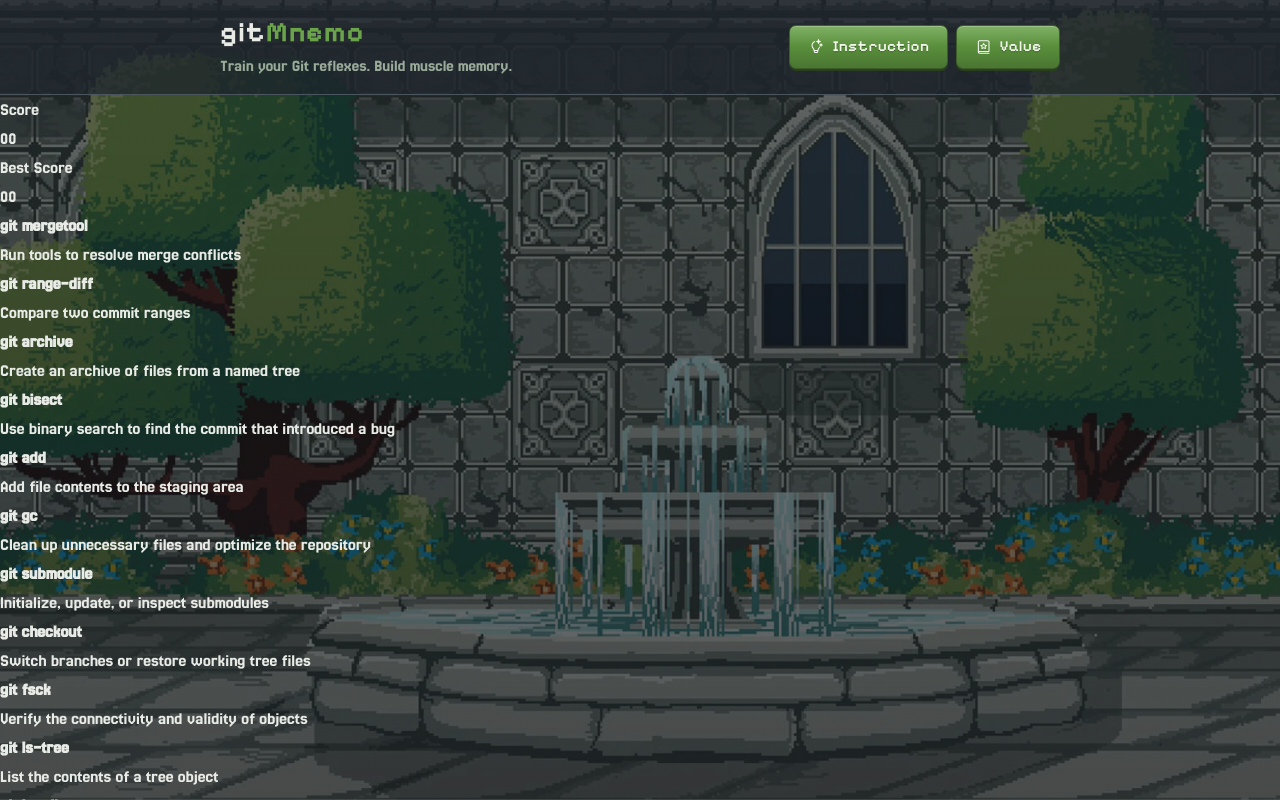
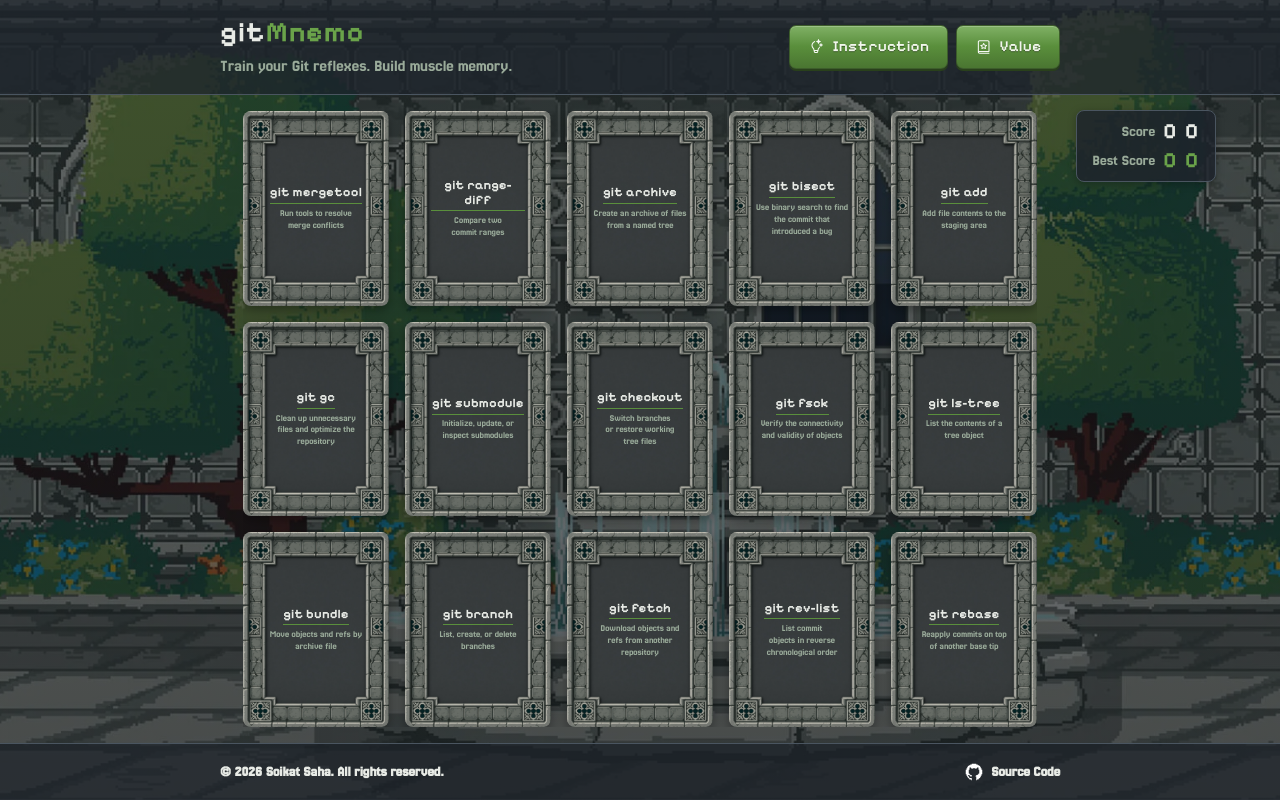
Before and after one commit to soikat27/git-mnemo, a React (Vite) app: page / in a window 1280 px wide. Shown: the top 800 px of the page. Built offline with nearby package versions, Linux system fonts and the light colour scheme.

Commit message:
style: add css stylings to CardGrid and ScoreBoard components

```diff
--- a/src/components/CardGrid.jsx
+++ b/src/components/CardGrid.jsx
@@ -1,5 +1,6 @@
 import { useEffect, useState } from "react";
 import GitCard from "./GitCard.jsx";
+import "../styles/CardGrid.css";
 
 export default function CardGrid() {
     const [commands, setCommands] = useState([]);
@@ -42,9 +43,16 @@ export default function CardGrid() {
 
 
     return (
-        <div>
+        <div className="card-grid">
             {
-                commands.map(command => <GitCard command={command.command} description={command.description} />)
+                commands.map(command => (
+                    <div className="card-grid__cell" key={command.command}>
+                        <GitCard
+                            command={command.command}
+                            description={command.description}
+                        />
+                    </div>
+                ))
             }
         </div>
     );
--- a/src/components/GameArea.jsx
+++ b/src/components/GameArea.jsx
@@ -1,5 +1,6 @@
 import CardGrid from "./CardGrid.jsx";
 import ScoreBoard from "./ScoreBoard.jsx";
+import "../styles/GameArea.css";
 
 export default function GameArea() {
     return (
@@ -7,6 +8,5 @@ export default function GameArea() {
             <ScoreBoard />
             <CardGrid />
         </div>
-
     );
 }
--- a/src/components/GitCard.jsx
+++ b/src/components/GitCard.jsx
@@ -1,8 +1,10 @@
-export default function GitCard({command, description}) {
-    return (
-        <div>
-            <h4>{command}</h4>
-            <p>{description}</p>
-        </div>
-    );
+import "../styles/GitCard.css";
+
+export default function GitCard({ command, description }) {
+  return (
+    <div className="git-card">
+      <h4 className="git-card__command">{command}</h4>
+      <p className="git-card__description">{description}</p>
+    </div>
+  );
 }
--- a/src/components/ScoreBoard.jsx
+++ b/src/components/ScoreBoard.jsx
@@ -1,4 +1,5 @@
 import { useState } from "react";
+import "../styles/ScoreBoard.css";
 
 export default function ScoreBoard() {
     const [score, setScore] = useState(0);
@@ -18,11 +19,15 @@ export default function ScoreBoard() {
         <div className="score-board">
             <div className="score current">
                 <p>Score</p>
-                {formatScore(score).map(digit => <span className="digit">{digit}</span>)}
+                {formatScore(score).map((digit, i) => (
+                    <span className="digit" key={i}>{digit}</span>
+                ))}
             </div>
             <div className="score best">
                 <p>Best Score</p>
-                {formatScore(bestScore).map(digit => <span className="digit">{digit}</span>)}
+                {formatScore(bestScore).map((digit, i) => (
+                    <span className="digit" key={i}>{digit}</span>
+                ))}
             </div>
         </div>
     );
--- a/src/styles/App.css
+++ b/src/styles/App.css
@@ -1,13 +1,15 @@
 html,
 body,
 #root {
-  min-height: 100%;
+  height: 100%;
+  overflow: hidden;
 }
 
 body {
   margin: 0;
-  min-height: 100vh;
-  min-height: 100dvh;
+  height: 100%;
+  max-height: 100dvh;
+  overflow: hidden;
   color: var(--color-text);
   font-family: var(--font-sans);
   font-size: var(--text-body);
@@ -26,8 +28,9 @@ body {
 .app {
   box-sizing: border-box;
   width: 100%;
-  min-height: 100vh;
-  min-height: 100dvh;
+  height: 100dvh;
+  max-height: 100dvh;
+  overflow: hidden;
   display: flex;
   flex-direction: column;
 }
@@ -35,6 +38,7 @@ body {
 /* —— Header (resume-lab: full-bleed bar, centered inner) —— */
 
 header {
+  flex-shrink: 0;
   background: color-mix(in srgb, var(--color-surface) 75%, transparent);
   border-bottom: 1px solid var(--color-border);
 }
@@ -238,7 +242,8 @@ dialog p {
 /* —— Footer —— */
 
 footer {
-  margin-top: auto;
+  flex-shrink: 0;
+  margin-top: 0;
   border-top: 1px solid var(--color-border);
   background: color-mix(in srgb, var(--color-surface) 70%, transparent);
   color: var(--color-text);
--- /dev/null
+++ b/src/styles/CardGrid.css
@@ -0,0 +1,43 @@
+.card-grid {
+  --cols: 5;
+  --rows: 3;
+  --gap: var(--space-md);
+  --cell-h-from-height: calc(
+    (100cqh - (var(--rows) - 1) * var(--gap)) / var(--rows)
+  );
+  --cell-h-from-width: calc(
+    ((100cqw - (var(--cols) - 1) * var(--gap)) / var(--cols)) * 4 / 3
+  );
+  --cell-h: min(var(--cell-h-from-height), var(--cell-h-from-width));
+  --cell-w: calc(var(--cell-h) * 3 / 4);
+
+  box-sizing: border-box;
+  display: grid;
+  grid-template-columns: repeat(var(--cols), var(--cell-w));
+  grid-template-rows: repeat(var(--rows), var(--cell-h));
+  gap: var(--gap);
+  width: max-content;
+  height: max-content;
+  max-width: 100%;
+  max-height: 100%;
+  margin: 0;
+  padding: 0;
+  overflow: hidden;
+}
+
+.card-grid__cell {
+  box-sizing: border-box;
+  width: 100%;
+  height: 100%;
+  min-width: 0;
+  min-height: 0;
+  container-type: size;
+}
+
+@media (max-width: 640px) {
+  .card-grid {
+    --cols: 3;
+    --rows: 5;
+    --gap: var(--space-sm);
+  }
+}
--- /dev/null
+++ b/src/styles/GameArea.css
@@ -0,0 +1,19 @@
+.game-area {
+  box-sizing: border-box;
+  position: relative;
+  flex: 1;
+  min-height: 0;
+  overflow: hidden;
+  display: flex;
+  align-items: center;
+  justify-content: center;
+  width: 100%;
+  padding: var(--space-md) var(--space-content-x);
+  container-type: size;
+}
+
+@media (max-width: 640px) {
+  .game-area {
+    padding-inline: var(--space-lg);
+  }
+}
--- /dev/null
+++ b/src/styles/GitCard.css
@@ -0,0 +1,63 @@
+.git-card {
+  box-sizing: border-box;
+  display: flex;
+  flex-direction: column;
+  align-items: center;
+  justify-content: center;
+  gap: clamp(0.1rem, 2cqh, 0.4rem);
+  width: 100%;
+  height: 100%;
+  min-width: 0;
+  min-height: 0;
+  margin: 0;
+  padding: 20% 18%;
+  background-color: var(--color-surface);
+  background-image: url("../assets/card-bg.png");
+  background-size: 100% 100%;
+  background-position: center;
+  background-repeat: no-repeat;
+  border-radius: var(--radius-md);
+  box-shadow: 0 4px 12px rgba(0, 0, 0, 0.35);
+  cursor: pointer;
+  text-align: center;
+  overflow: hidden;
+  transition: filter 0.15s ease, box-shadow 0.15s ease, transform 0.1s ease;
+}
+
+.git-card:hover {
+  filter: brightness(1.06);
+  box-shadow:
+    0 6px 16px rgba(0, 0, 0, 0.4),
+    var(--shadow-glow);
+}
+
+.git-card:active {
+  transform: translateY(1px);
+}
+
+.git-card__command {
+  margin: 0;
+  max-width: 100%;
+  font-family: var(--font-display);
+  font-size: clamp(0.45rem, 9cqmin, 0.8rem);
+  font-weight: 700;
+  letter-spacing: 0.02em;
+  line-height: 1.15;
+  color: var(--color-text);
+  border-bottom: 1.5px solid var(--color-accent);
+  padding-bottom: clamp(0.1rem, 1.5cqh, 0.25rem);
+}
+
+.git-card__description {
+  margin: 0;
+  max-width: 100%;
+  font-family: var(--font-sans);
+  font-size: clamp(0.35rem, 6.5cqmin, 0.65rem);
+  font-weight: 400;
+  line-height: 1.25;
+  color: var(--color-text-muted);
+  display: -webkit-box;
+  -webkit-line-clamp: 3;
+  -webkit-box-orient: vertical;
+  overflow: hidden;
+}
--- /dev/null
+++ b/src/styles/ScoreBoard.css
@@ -0,0 +1,63 @@
+.score-board {
+  box-sizing: border-box;
+  position: absolute;
+  top: 15px;
+  right: 5%;
+  z-index: 2;
+  display: flex;
+  flex-direction: column;
+  align-items: flex-end;
+  gap: var(--space-xs);
+  width: fit-content;
+  margin: 0;
+  padding: var(--space-sm) var(--space-md);
+  background: color-mix(in srgb, var(--color-surface) 85%, transparent);
+  border: 1px solid var(--color-border);
+  border-radius: var(--radius-md);
+  box-shadow: 0 2px 8px rgba(0, 0, 0, 0.25);
+  pointer-events: none;
+}
+
+.score {
+  display: flex;
+  flex-direction: row;
+  align-items: center;
+  justify-content: flex-end;
+  gap: var(--space-sm);
+}
+
+.score p {
+  margin: 0;
+  font-family: var(--font-sans);
+  font-size: 0.95rem;
+  font-weight: 400;
+  color: var(--color-text-muted);
+  white-space: nowrap;
+}
+
+.score .digit {
+  font-family: var(--font-display);
+  font-size: 1.35rem;
+  font-weight: 700;
+  line-height: 1;
+  color: var(--color-text);
+  letter-spacing: 0.04em;
+}
+
+.score.best .digit {
+  color: var(--color-accent-hover);
+}
+
+@media (max-width: 640px) {
+  .score-board {
+    padding: var(--space-xs) var(--space-sm);
+  }
+
+  .score .digit {
+    font-size: 1.1rem;
+  }
+
+  .score p {
+    font-size: 0.85rem;
+  }
+}
```
